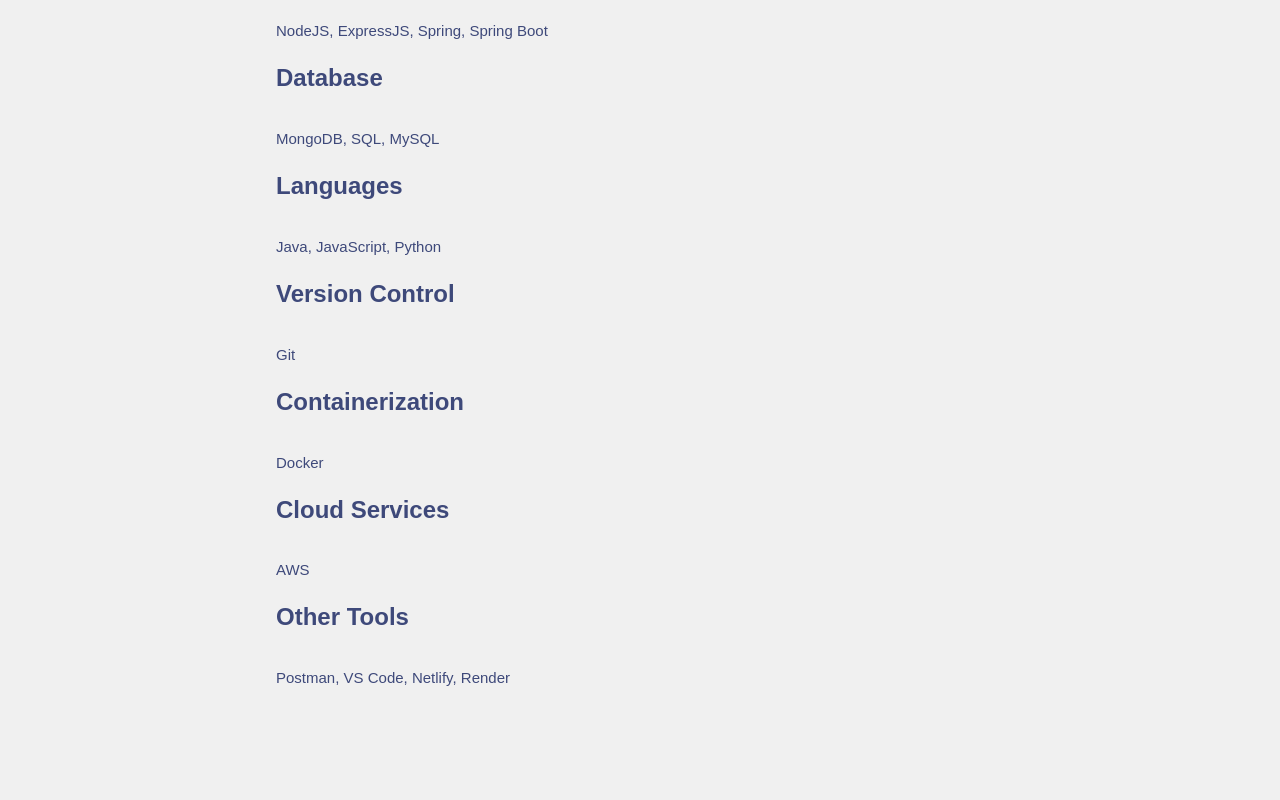
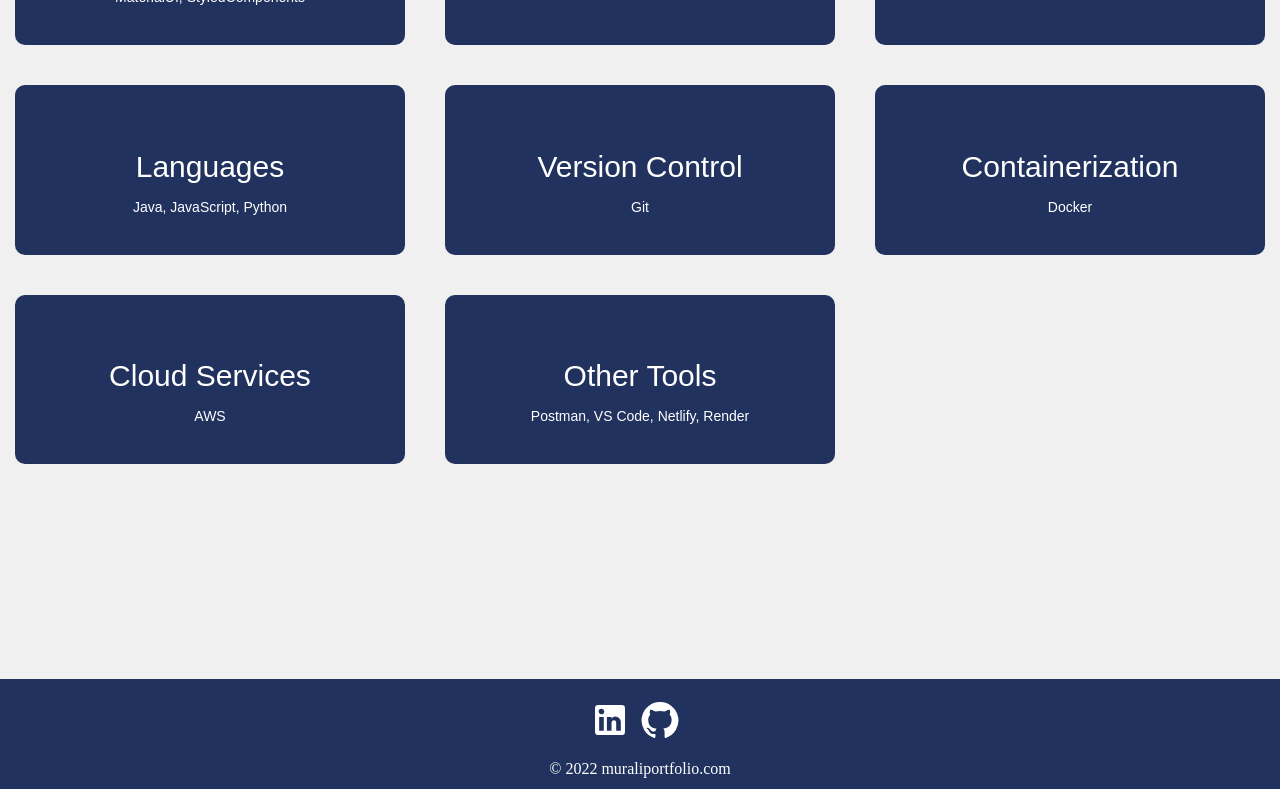
Before and after one commit to Murali07/personal-portfolio, a React (Create React App) app: page / in a window 1280 px wide. Shown: the part 1180-1980 px from the top of the page. Built offline with nearby package versions, Linux system fonts and the light colour scheme.

Commit message:
final commit

```diff
--- a/src/components/ContactFrom.js
+++ b/src/components/ContactFrom.js
@@ -30,8 +30,11 @@
     outline: none;
     border: none;
     padding: 1.2rem 3rem;
-    border-radius: 25px;
+    border-radius: 8px;
     cursor: pointer;
+  }
+  button[type="submit"]:hover{
+    background: red;
   }
   @media only screen and (max-width: 768px) {
     input,
--- a/src/pages/Home.js
+++ b/src/pages/Home.js
@@ -42,7 +42,7 @@
         </div>
       </div>
 
-      <div className="skills">
+      {/* <div className="skills">
         <h1>Skills</h1>
         <ol className="list">
           <li className="item">
@@ -80,9 +80,9 @@
             <span>Postman, VS Code, Netlify, Render</span>
           </li>
         </ol>
-      </div>
+      </div> */}
 
-      {/* <div className="skills">
+      <div className="skills">
         <h1>Skills</h1>
       </div>
 
@@ -121,7 +121,7 @@
           <h2>Other Tools</h2>
           <span>Postman, VS Code, Netlify, Render</span>
         </div>
-      </div> */}
+      </div>
 
     </div>
   );
--- a/src/styles/Footer.css
+++ b/src/styles/Footer.css
@@ -1,6 +1,6 @@
 .footer {
     width: 100%;
-    height: 200px;
+    height: 100px;
     background: #21325e;
     display: flex;
     justify-content: center;
@@ -12,17 +12,25 @@
 
   .socialMedia svg {
     color: white;
-    margin: 20px;
-    font-size: 70px;
+    margin-top: 20px;
+    margin-right: 10px;
+    font-size: 40px;
     cursor: pointer;
+    transition: transform 0.5s;
+  }
+
+  .socialMedia svg:hover{
+    color: #ff004f;
+    transform: translateY(-5px);
   }
 
   .footer p {
     color: white;
+    margin-bottom: 20px;
   }
 
   @media only screen and (max-width: 600px) {
     .footer svg {
-      font-size: 50px;
+      font-size: 30px;
     }
   }
--- a/src/styles/Home.css
+++ b/src/styles/Home.css
@@ -29,9 +29,15 @@
   font-size: 30px;
 }
 .prompt svg {
-  font-size: 60px;
+  font-size: 50px;
   margin: 5px;
   color: white;
+  transition: transform 0.5s;
+}
+
+.prompt svg:hover {
+  color: #ff004f;
+  transform: translateY(-5px);
 }
 
 .skills {
@@ -69,18 +75,51 @@
   font-size: 22px;
 } */
 
-.skills h2 {
-  font-size: 24px;
+.grid-container {
+  display: grid;
+  grid-template-columns: repeat(auto-fit, minmax(300px, 1fr));
+  grid-gap: 40px;
+  margin-top: 50px;
+  text-align: center;
+  padding: 15px;
+}
+.grid-container div {
+  background: #21325e;
+  color: #fff;
+  padding: 40px;
+  font-size: 13px;
+  font-weight: 300;
+  border-radius: 10px;
+  transition: background 0.5s, transform 0.5s;
 }
 
-.skills .list {
+.grid-container div h2 {
+  font-size: 30px;
+  font-weight: 500;
+  margin-bottom: 15px;
+}
+
+.grid-container div span{
+  font-size: 14px;
+}
+
+.grid-container div:hover {
+  background: #ff004f;
+  transform: translateY(-10px);
+}
+
+/* .skills h2 {
+  font-size: 24px;
+} */
+
+/* .skills .list {
   list-style: none;
   width: 60%;
-}
+} */
 
-.list span {
+/* .list span {
   font-size: 15px;
-}
+} */
 .animation {
   font-size: 14px;
   margin: 1rem;
@@ -95,6 +134,10 @@
     margin-top: 10px;
     font-size: 20px;
     width: 80%;
+  }
+
+  .prompt svg{
+    font-size: 40px;
   }
 
   .skills {
```
